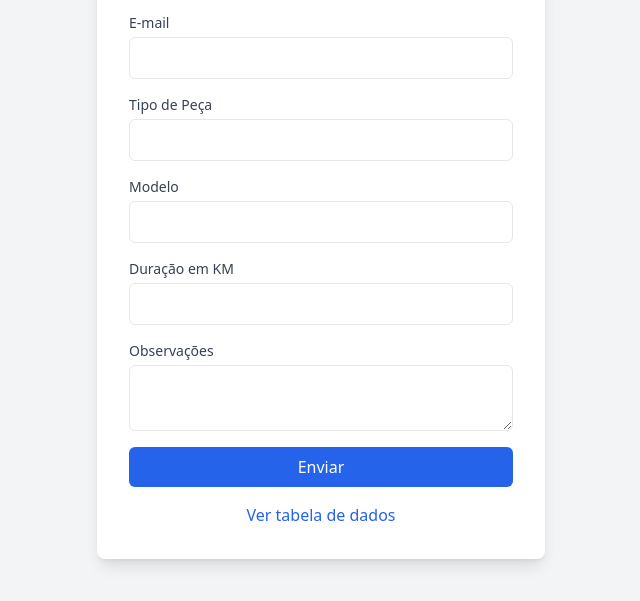
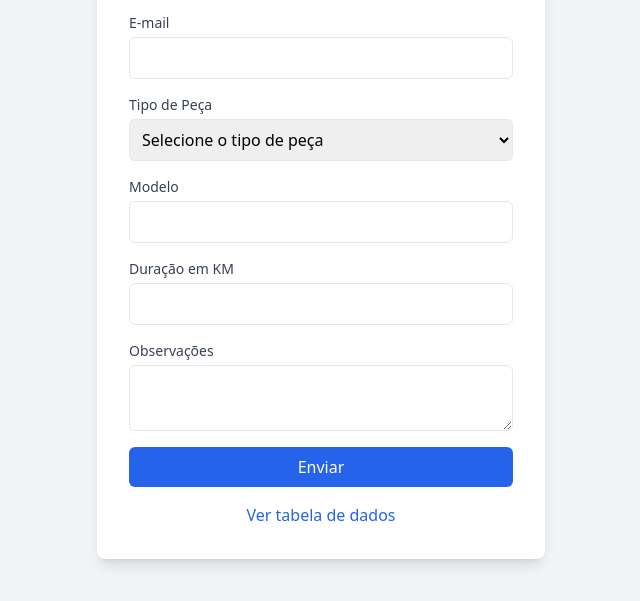
Before and after one commit to delgadoadv/registro-pecas, a plain HTML site: page index.html in a window 1280 px wide. Shown: the part 199-800 px from the top of the page, without its empty margins (319-959 px from the left). Drawn offline with nearby package versions, Linux system fonts and the light colour scheme.

Commit message:
Update index.html
incluindo opção no campo tipo peca

```diff
--- a/index.html
+++ b/index.html
@@ -21,7 +21,14 @@
       </div>
       <div>
         <label for="tipoPeca" class="block text-sm font-medium text-gray-700">Tipo de Peça</label>
-        <input type="text" id="tipoPeca" name="tipoPeca" required class="mt-1 block w-full p-2 border rounded-md">
+        <select id="tipoPeca" name="tipoPeca" required class="mt-1 block w-full p-2 border rounded-md">
+          <option value="" disabled selected>Selecione o tipo de peça</option>
+          <option value="Pneu">Pneu</option>
+          <option value="Pastilha de Freio">Pastilha de Freio</option>
+        </select>
+
+
+
       </div>
       <div>
         <label for="modelo" class="block text-sm font-medium text-gray-700">Modelo</label>
```
